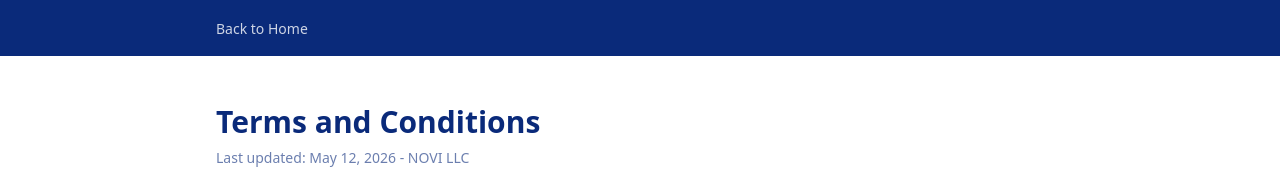
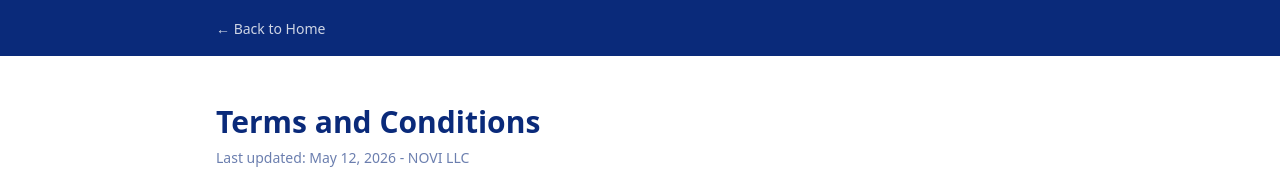
Before and after one commit to NOVI-I6699-cmd/portfolio-starter-kit, a Next.js app: page /terms in a window 1280 px wide. Shown: the top 169 px of the page. Built offline with nearby package versions, Linux system fonts and the light colour scheme.

Commit message:
Update page.tsx

```diff
--- a/app/terms/page.tsx
+++ b/app/terms/page.tsx
@@ -1,11 +1,20 @@
 import Link from 'next/link'
+import type { Metadata } from 'next'
+
+export const metadata: Metadata = {
+  title: 'Terms and Conditions | Novi LLC - Shopify Agency Accra Ghana',
+  description: 'Terms and Conditions for Novi LLC - Shopify Agency Accra Ghana - Leak detection for Shopify stores.',
+  alternates: {
+    canonical: 'https://novi-llc.com/terms',
+  },
+}
 
 export default function Terms() {
   return (
     <div className="min-h-screen bg-white">
       <header className="text-white py-4" style={{backgroundColor: '#0A2A7A'}}>
         <div className="max-w-4xl mx-auto px-6">
-          <Link href="/" className="text-sm" style={{color: 'rgba(255,255,255,0.8)'}}>Back to Home</Link>
+          <Link href="/" className="text-sm" style={{color: 'rgba(255,255,255,0.8)'}}>← Back to Home</Link>
         </div>
       </header>
       <main className="max-w-4xl mx-auto px-6 py-12">
```
